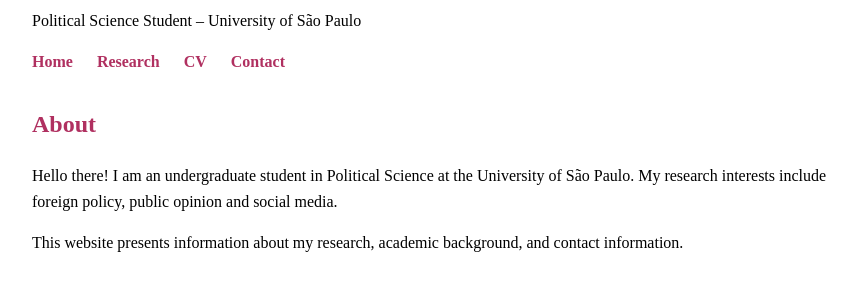
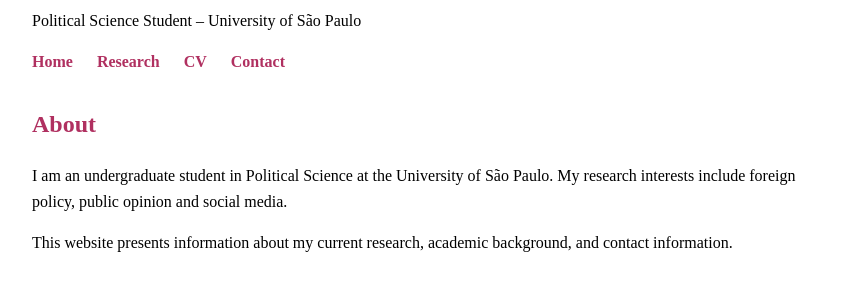
Before and after one commit to trizpessoni/pessoni.github.io, a plain HTML site: page index.html in a window 1280 px wide. Shown: the part 105-396 px from the top of the page, without its empty margins (8-865 px from the left). Drawn offline with Linux system fonts and the light colour scheme.

Commit message:
Update index.html

```diff
--- a/index.html
+++ b/index.html
@@ -22,12 +22,12 @@
 <h2>About</h2>
 
 <p>
-Hello there! I am an undergraduate student in Political Science at the University of São Paulo.
+I am an undergraduate student in Political Science at the University of São Paulo.
 My research interests include foreign policy, public opinion and social media.
 </p>
 
 <p>
-This website presents information about my research, academic background,
+This website presents information about my current research, academic background,
 and contact information.
 </p>
 
```
